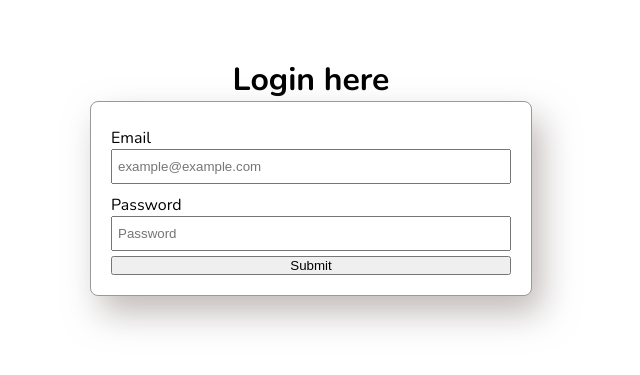
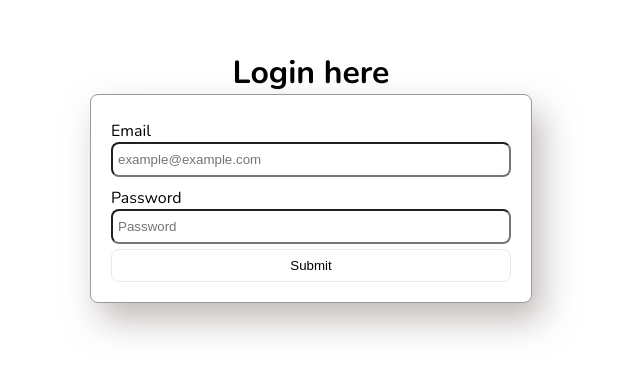
Before and after one commit to CruzFM/goscrum-fcruz, a React (Create React App) app: page /login in a window 1280 px wide. Shown: the part 223-598 px from the top of the page, without its empty margins (329-969 px from the left). Built offline with nearby package versions, Linux system fonts and the light colour scheme.

Commit message:
minor styles changes in login form

```diff
--- a/src/App.css
+++ b/src/App.css
@@ -1,4 +1,10 @@
 @import url('https://fonts.googleapis.com/css2?family=Nunito:ital,wght@0,200;0,300;0,400;0,500;0,700;0,800;1,200;1,300&display=swap');
+:root{
+    --global-primary-color: #ff452b;
+    --global-bg-color-soft: #fafafa;
+    --global-radius: 8px;
+    --global-border: 0.5px solid #e9e9e9;
+}
 
 body{
     font-family: 'Nunito', sans-serif;
--- a/src/components/views/Login/Login.jsx
+++ b/src/components/views/Login/Login.jsx
@@ -1,69 +1,67 @@
-import './login.style.css'
+import "./login.style.css";
 
-import { Formik, Field, Form, FormikProps, validateYupSchema, ErrorMessage } from 'formik'
-import * as Yup from 'yup'
-import { useNavigate } from 'react-router-dom'
+import {
+  Formik,
+  Field,
+  Form,
+  FormikProps,
+  validateYupSchema,
+  ErrorMessage,
+} from "formik";
+import * as Yup from "yup";
+import { useNavigate } from "react-router-dom";
 
 export const Login = () => {
-
   const LoginSchema = Yup.object().shape({
     email: Yup.string()
-      .email('Invalid email addres format')
-      .required('Email is required'),
+      .email("Invalid email addres format")
+      .required("Email is required"),
     password: Yup.string()
-      .min(3, 'Password must be 3 characters at minimum')
-      .required('Password is required, jerk')
+      .min(3, "Password must be 3 characters at minimum")
+      .required("Password is required"),
   });
 
-  const navigate = useNavigate()
+  const navigate = useNavigate();
 
   return (
-    <div className="container">
+    <div className="auth">
       <h1>Login here</h1>
 
       <Formik
-        initialValues={ {email: '', password: ''} }
+        initialValues={{ email: "", password: "" }}
         validationSchema={LoginSchema}
-        onSubmit={ (event, values) =>{
+        onSubmit={(event, values) => {
           // event.preventDefault()
-          localStorage.setItem("logged", "yes")
-          navigate('/')
-        }
-        }
+          localStorage.setItem("logged", "yes");
+          navigate("/");
+        }}
       >
-        {
-          ({touched, errors, isSubmitting}) =>(
+        {({ touched, errors, isSubmitting }) => (
           <Form>
-              <div className='form-control'>
-                <label htmlFor='email'>Email</label>
+            <div className="form-control">
+              <label htmlFor="email">Email</label>
               <Field
-                  type='email'
-                  name='email'
-                  placeholder='example@example.com'
-
+                type="email"
+                name="email"
+                placeholder="example@example.com"
               />
-                {errors.email && touched.email && <div className='errors'>{errors.email}</div>}
+              {errors.email && touched.email && (
+                <div className="errors">{errors.email}</div>
+              )}
             </div>
-              <div className='form-control'>
-                <label htmlFor='password'>Password</label>
-                <Field
-                  type='password'
-                  name='password'
-                  placeholder='Password'
-                />
-                {errors.password && touched.password && <div className='errors'>{errors.password}</div>}
+            <div className="form-control">
+              <label htmlFor="password">Password</label>
+              <Field type="password" name="password" placeholder="Password" />
+              {errors.password && touched.password && (
+                <div className="errors">{errors.password}</div>
+              )}
             </div>
-              <button
-                type='submit'
-                disabled={isSubmitting}
-              >
+            <button type="submit" disabled={isSubmitting}>
               Submit
             </button>
-
           </Form>
-          )
-        }
+        )}
       </Formik>
     </div>
-  )
+  );
 };
--- a/src/components/views/Login/login.style.css
+++ b/src/components/views/Login/login.style.css
@@ -1,4 +1,4 @@
-.container{
+.auth{
     min-height: 100vh;
     display: flex;
     flex-direction: column;
@@ -8,7 +8,7 @@
     width: 90%;
 }
 
-.container > form{
+.auth > form{
     width: 100%;
     padding: 20px;
     display: flex;
@@ -17,7 +17,7 @@
     flex-direction: column;
 }
 
-.container > form > div{
+.auth > form > div{
     display: flex;
     flex-wrap: wrap;
     justify-content: center;
@@ -25,8 +25,22 @@
     padding: 5px 0;
 }
 
-.container > form > div >*:not(label){
+.auth > form > div >*:not(label){
     padding: 8px 5px;
+    border-radius: var(--global-radius);
+}
+
+.auth > form > button {
+    padding: 8px 5px;
+    background-color: white;
+    border-radius: var(--global-radius);
+    border: var(--global-border);
+}
+
+.auth > form > button:hover{
+    border: none;
+    background-color: var(--global-primary-color);
+    color: white;
 }
 
 .form-control{
@@ -39,9 +53,9 @@
     font-size: 13px;
 }
 @media screen and (min-width: 600px) {
-    .container > form {
+    .auth > form {
         width: 400px;
-        border: 1px solid #999;
+        border: 0.5px solid #999;
         border-radius: 8px;
         background-color: white;
         box-shadow: 10px 17px 34px 0px rgba(173,163,163,0.75);
```
Lines whose indentation alone changed are shown as unchanged.
